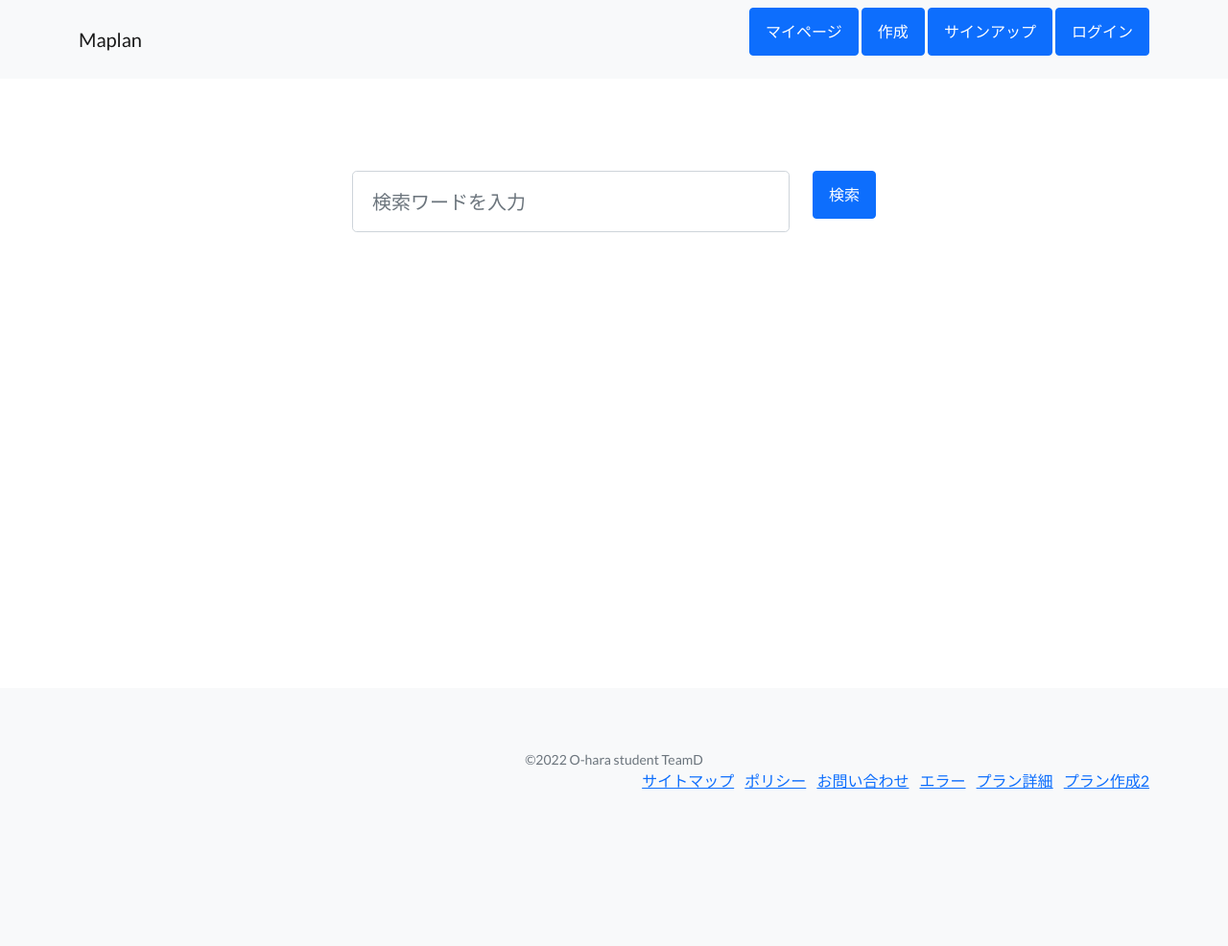
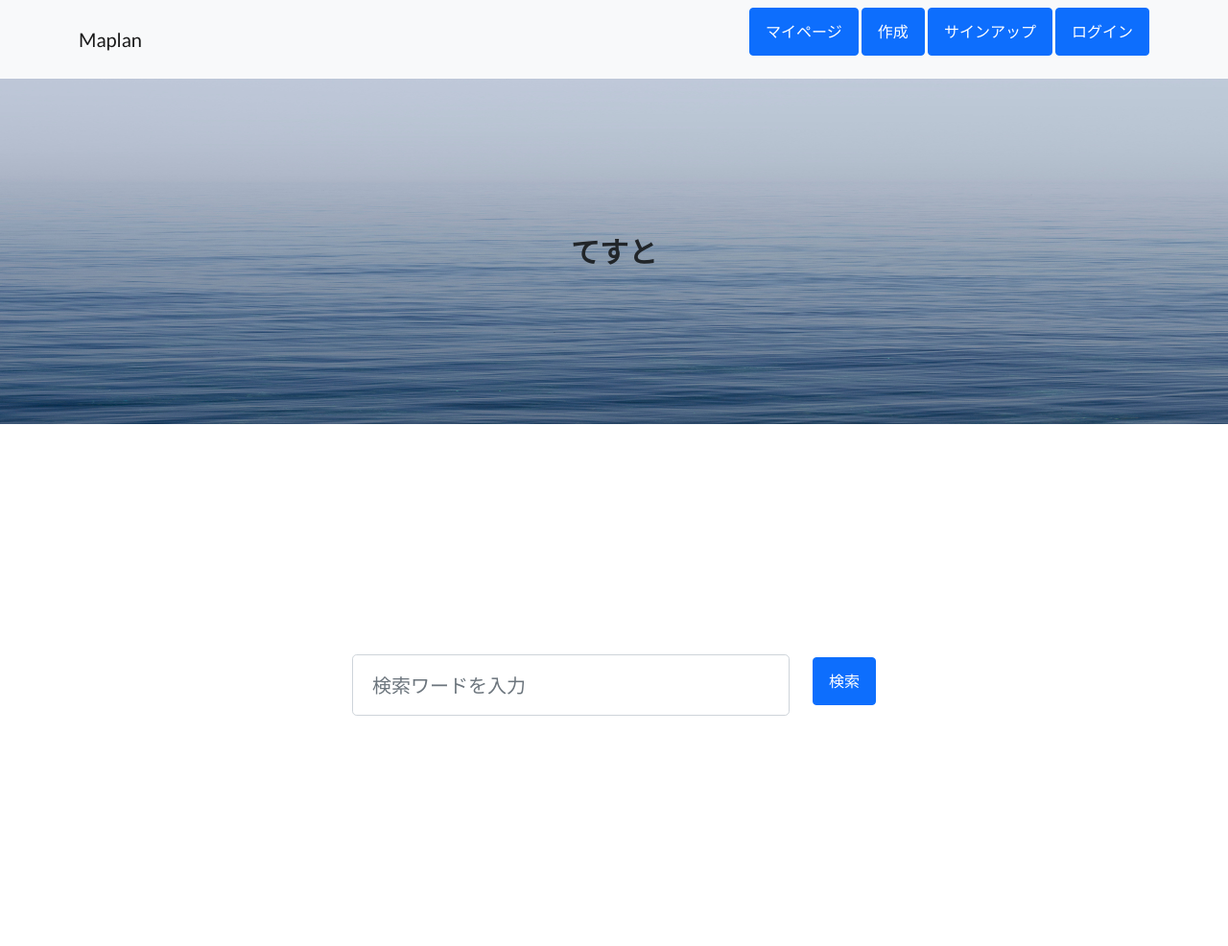
Before and after one commit to morihisa1235/plan_system, a Django app: page / in a window 1280 px wide. Shown: the top 986 px of the page at 96% size. Before the commit the page ends 822 px from the top, so only its background shows below. Run offline with Django 3.2, Linux system fonts and the light colour scheme; some libraries are stand-ins or nearby versions.

Commit message:
トップページ

```diff
--- a/maplan/templates/index.html
+++ b/maplan/templates/index.html
@@ -6,12 +6,15 @@
 
 {% block contents %}
 <div class="masthead">
+    <div class="top_picture">
+        <img src="{% static 'assets/img/bg-masthead.jpg' %}">
+        <h1 class="picture_text">てすと</h1>
+    </div>
     <div class="container position-relative">
         <div class="row justify-content-center">
             <div class="col-xl-6">
                 <div class="text-center text-white">
                     <!-- Page heading-->
-                    <h1 class="mb-5">ABC</h1>
                     <!-- Signup form-->
                     <!-- * * * * * * * * * * * * * * *-->
                     <!-- * * SB Forms Contact Form * *-->
@@ -24,11 +27,15 @@
                         <!-- Email address input-->
                         <div class="row">
                             <div class="col">
-                                <input class="form-control form-control-lg" id="emailAddress" type="email" placeholder="検索ワードを入力" data-sb-validations="required,email" />
-                                <div class="invalid-feedback text-white" data-sb-feedback="emailAddress:email">検索ワードを入力してください</div>
+                                <div class="top_search">
+                                    <input class="form-control form-control-lg" id="search" type="search" placeholder="検索ワードを入力" data-sb-validations="required,email" />
+                                    <div class="invalid-feedback text-white" data-sb-feedback="emailAddress:email">検索ワードを入力してください</div>
+                                </div>
                             </div>
                         <div class="col-auto">
-                            <a class = "btn btn-primary" href = "{% url 'maplan:searchbox' %}">検索</a>
+                            <div class="top_searchbutton">
+                                <a class = "btn btn-primary" href = "{% url 'maplan:searchbox' %}">検索</a>
+                            </div>
                         </div>
                     </div>
                     </form>
--- a/static/css/mystyle.css
+++ b/static/css/mystyle.css
@@ -877,3 +877,25 @@ label span{
 .mb-5 {
     margin-left: 35%;
 }
+
+.top_searchbutton{
+    margin-top: 5%;
+}
+
+.top_picture {
+    height: 600px;
+    position: relative;
+}
+
+.top_picture img {
+    width: 100%;
+    height: 60%;
+}
+
+.picture_text {
+    position: absolute;
+    top:30%;
+    left:50%;
+    font-size:30px;
+    transform: translate(-50%,-50%);
+}
```
